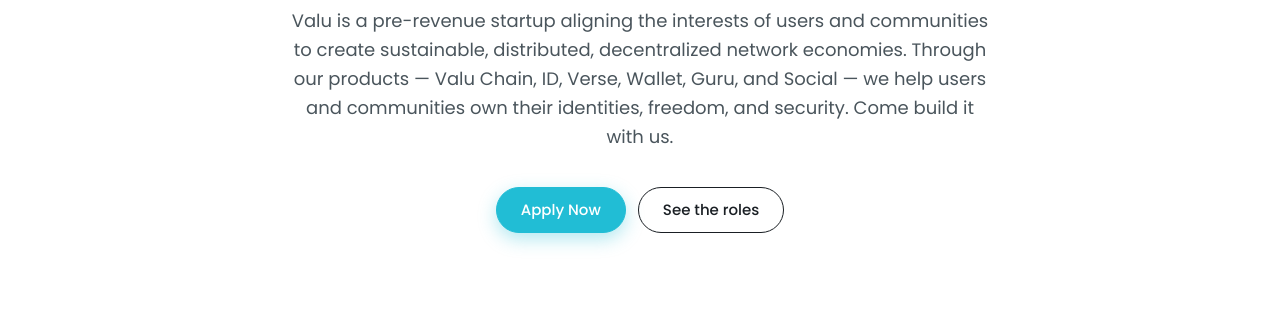
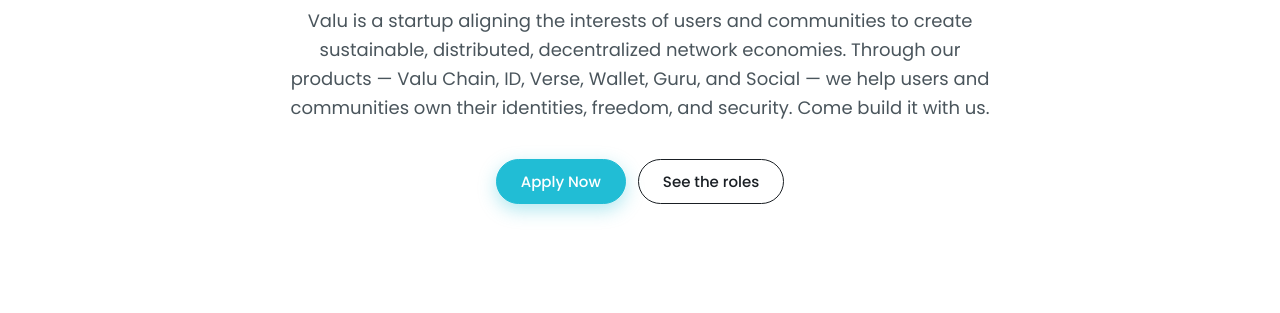
Before and after one commit to AngloAm007/valu-intern-onboarding, a website: page index.html in a window 1280 px wide. Shown: the part 447-760 px from the top of the page. Drawn offline with Linux system fonts and the light colour scheme.

Commit message:
copy: remove 'pre-revenue' from hero

```diff
--- a/index.html
+++ b/index.html
@@ -578,7 +578,7 @@
     <div class="eyebrow">Internships · UX/UI + Coding</div>
     <h1 class="hero-title">Own your Identity, Freedom, and <em>Security.</em></h1>
     <p class="hero-sub">
-      Valu is a pre-revenue startup aligning the interests of users and communities
+      Valu is a startup aligning the interests of users and communities
       to create sustainable, distributed, decentralized network economies. Through our
       products — Valu Chain, ID, Verse, Wallet, Guru, and Social — we help users and
       communities own their identities, freedom, and security. Come build it with us.
```
